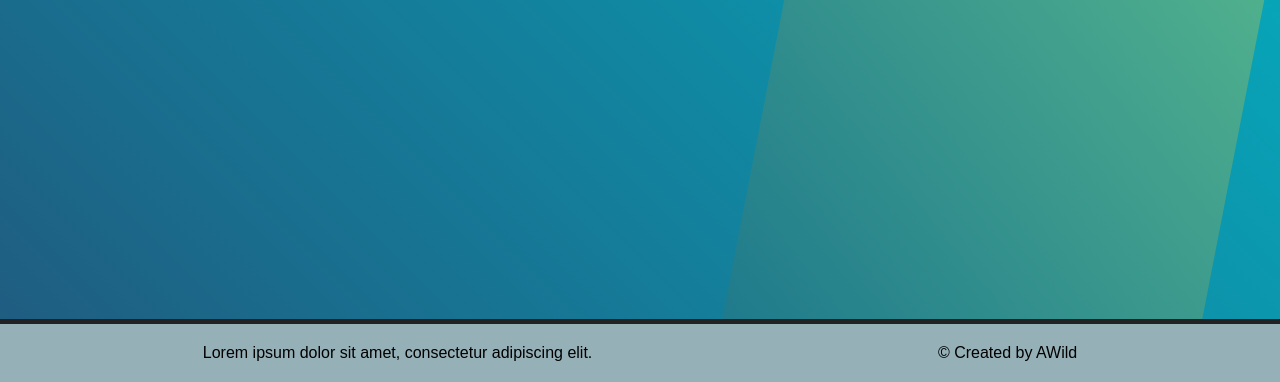
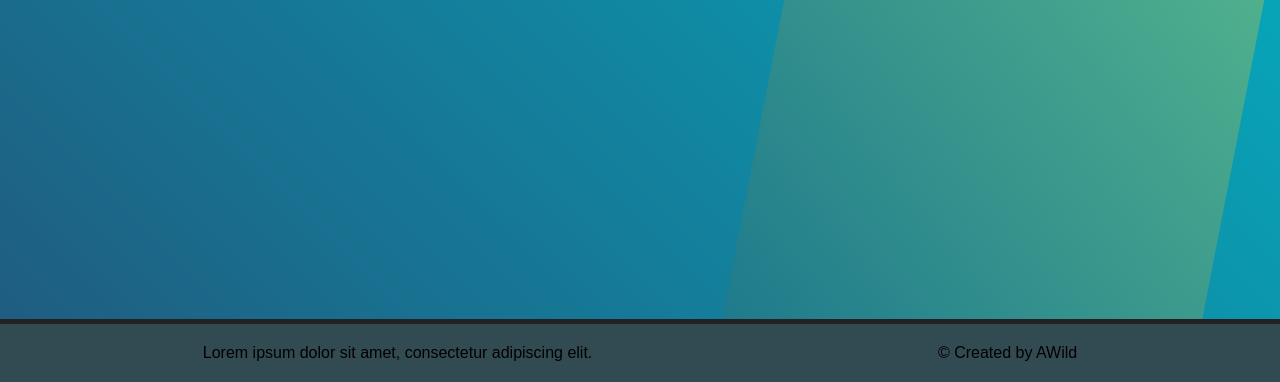
Before and after one commit to allwild/portfolio, a plain HTML site: page index.html in a window 1280 px wide. Shown: the part 2161-2543 px from the top of the page. Drawn offline with nearby package versions, Linux system fonts and the light colour scheme; a web font is replaced by a local one.

Commit message:
Update styles.css

```diff
--- a/css/styles.css
+++ b/css/styles.css
@@ -4,7 +4,7 @@
     --section-bg-2: rgb(225, 229, 242);
     --section-bg-3: #5477AB;
     --header-color: #000000;
-    --footer-color: #95B0B7;
+    --footer-color: #324A51;
     --footer-border: #222222;
 
     /* Font color */
```
